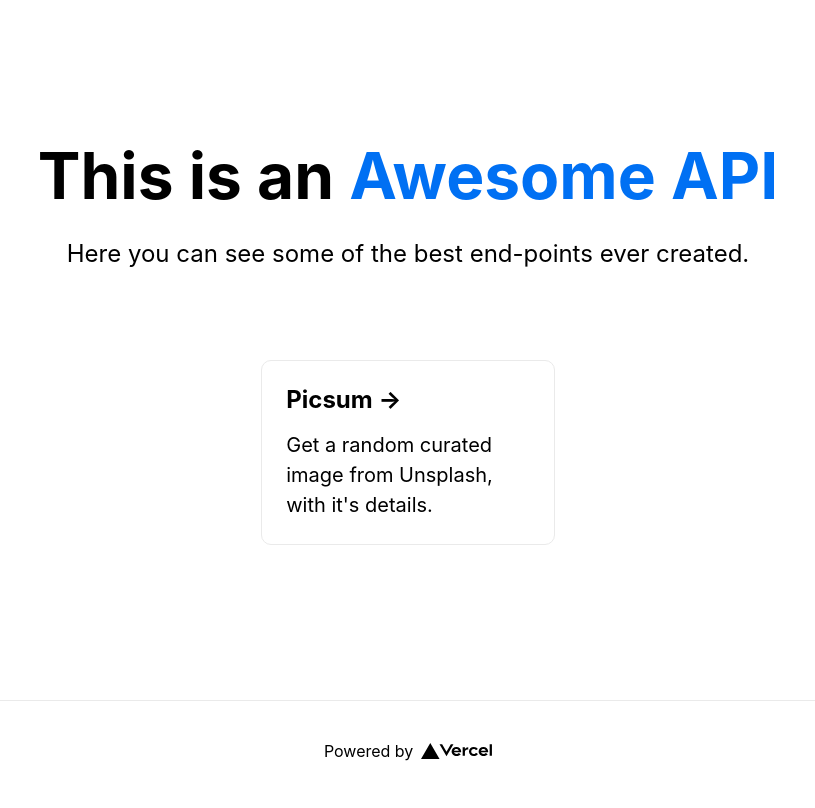
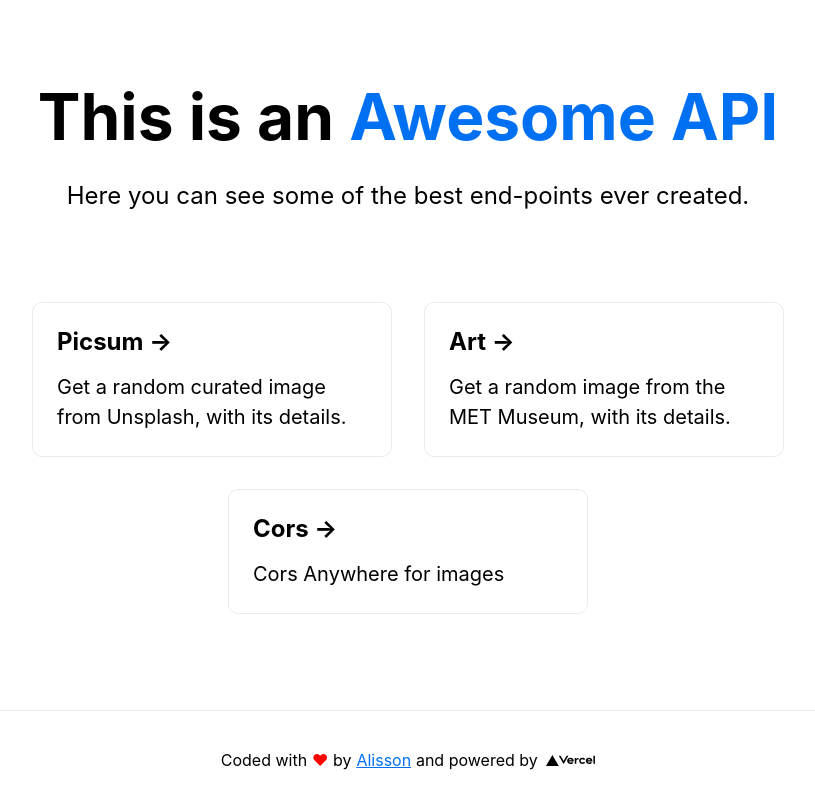
Before and after one commit to AlissonSteffens/awesome-api, a Next.js app: page / in a window 1280 px wide. Shown: the whole page, without its empty margins (232-1047 px from the left). Built offline with nearby package versions, Linux system fonts and the light colour scheme.

Commit message:
:tada: new art and cors endpoint

```diff
--- /dev/null
+++ b/pages/api/art.js
@@ -0,0 +1,44 @@
+import https from 'https';
+
+export default (req, res) => {
+    res.setHeader('Access-Control-Allow-Origin', '*');
+
+    https.get('https://collectionapi.metmuseum.org/public/collection/v1/search?hasImages=true&isOnView=true&q=canvas', (data) => {
+        var body = '';
+
+        data.on('data', function (chunk) {
+            body += chunk;
+        });
+
+        data.on('end', function () {
+            let list = JSON.parse(body).objectIDs;
+            var objid = list[Math.floor(Math.random() * list.length)]
+            https.get('https://collectionapi.metmuseum.org/public/collection/v1/objects/' + objid, (ndata) => {
+                var content = '';
+
+                ndata.on('data', function (chunk) {
+                    content += chunk;
+                });
+
+                ndata.on('end', function () {
+                    let temp = JSON.parse(content);
+                    var out = {};
+                    out.title = temp.title;
+                    out.author = temp.artistDisplayName;
+                    out.img = 'https://awesome-api.vercel.app/api/cors?image=' + temp.primaryImage;
+                    out.source = temp.objectURL;
+                    out.year = temp.objectDate;
+                    res.json(out);
+                });
+
+            }).on('error', (e) => {
+                console.error(e);
+            });
+
+        });
+
+    }).on('error', (e) => {
+        console.error(e);
+    });
+
+}
--- /dev/null
+++ b/pages/api/cors.js
@@ -0,0 +1,16 @@
+import https from 'https';
+import request from 'request';
+
+export default (req, res) => {
+    res.setHeader('Access-Control-Allow-Origin', '*');
+
+    if (req.query.image) {
+        request
+            .get(req.query.image)
+            .on('response', function (response) {
+                // res.send(response, response.headers['content-type']) // 200
+                // console.log(response.headers['content-type']) // 'image/png'
+            }).pipe(res)
+    }
+
+}
--- a/pages/api/picsum.js
+++ b/pages/api/picsum.js
@@ -1,28 +1,27 @@
-import request from 'request';
+import https from 'https';
 
 export default (req, res) => {
     res.setHeader('Access-Control-Allow-Origin', '*');
-    if (req.query.photo) {
-        request
-        .get(req.query.photo)
-        .on('response', function(response) {
-            // res.send(response, response.headers['content-type']) // 200
-            // console.log(response.headers['content-type']) // 'image/png'
-        }).pipe(res)
 
-    }
-    else {
-        request(
-            { url: 'https://picsum.photos/id/' + Math.ceil(Math.random() * 1084) + '/info' },
-            (error, response, body) => {
-                if (error || response.statusCode !== 200) {
-                    return res.status(500).json({ type: 'error', message: err.message });
-                }
+    https.get('https://picsum.photos/id/' + Math.ceil(Math.random() * 1084) + '/info', (data) => {
+        var body = '';
 
-                res.json(JSON.parse(body));
-            }
-        )
-    }
+        data.on('data', function (chunk) {
+            body += chunk;
+        });
 
+        data.on('end', function () {
+            let temp = JSON.parse(body);
+            var out = {};
+            out.title = temp.id;
+            out.author = temp.author;
+            out.img = 'https://awesome-api.vercel.app/api/cors?image=' + temp.download_url;
+            out.source = temp.url;
+            out.year = "";
+            res.json(out);
+        });
 
+    }).on('error', (e) => {
+        console.error(e);
+    });
 }
--- a/pages/index.js
+++ b/pages/index.js
@@ -21,22 +21,19 @@ export default function Home() {
         <div className={styles.grid}>
           <a href="/api/picsum" className={styles.card}>
             <h3>Picsum &rarr;</h3>
-            <p>Get a random curated image from Unsplash, with it's details.</p>
+            <p>Get a random curated image from Unsplash, with its details.</p>
           </a>
 
-          {/* <a href="https://nextjs.org/learn" className={styles.card}>
-            <h3>Learn &rarr;</h3>
-            <p>Learn about Next.js in an interactive course with quizzes!</p>
+           <a href="/api/art" className={styles.card}>
+            <h3>Art &rarr;</h3>
+            <p>Get a random image from the MET Museum, with its details.</p>
           </a>
 
-          <a
-            href="https://github.com/vercel/next.js/tree/master/examples"
-            className={styles.card}
-          >
-            <h3>Examples &rarr;</h3>
-            <p>Discover and deploy boilerplate example Next.js projects.</p>
+          <a href="/api/cors?image=https://images.metmuseum.org/CRDImages/ep/original/DT2722.jpg" className={styles.card} >
+            <h3>Cors &rarr;</h3>
+            <p>Cors Anywhere for images</p>
           </a>
-
+          {/*
           <a
             href="https://vercel.com/import?filter=next.js&utm_source=create-next-app&utm_medium=default-template&utm_campaign=create-next-app"
             className={styles.card}
@@ -50,12 +47,16 @@ export default function Home() {
       </main>
 
       <footer className={styles.footer}>
+        Coded with <strong className={styles.heart}>❤</strong> by
+        <a href="https://alissonsteffens.com/" target="blank" className={styles.alisson}>
+          Alisson
+        </a>
+        and powered by
         <a
           href="https://vercel.com?utm_source=create-next-app&utm_medium=default-template&utm_campaign=create-next-app"
           target="_blank"
           rel="noopener noreferrer"
         >
-          Powered by{' '}
           <img src="/vercel.svg" alt="Vercel Logo" className={styles.logo} />
         </a>
       </footer>
--- a/styles/Home.module.css
+++ b/styles/Home.module.css
@@ -111,7 +111,19 @@
 }
 
 .logo {
-  height: 1em;
+  height: .7em;
+}
+.heart{
+  color: red;
+  margin-left: .3rem;
+  margin-right: .3rem;
+}
+
+.alisson{
+  margin-left: .3rem;
+  margin-right: .3rem;
+  color: #0070f3;
+  text-decoration: underline;
 }
 
 @media (max-width: 600px) {
```
